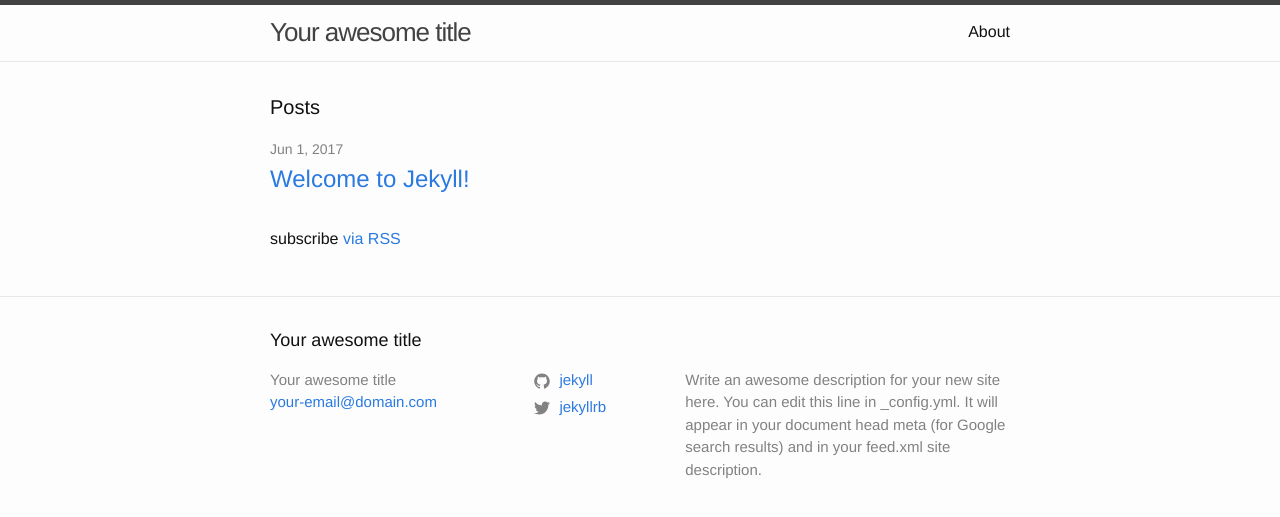
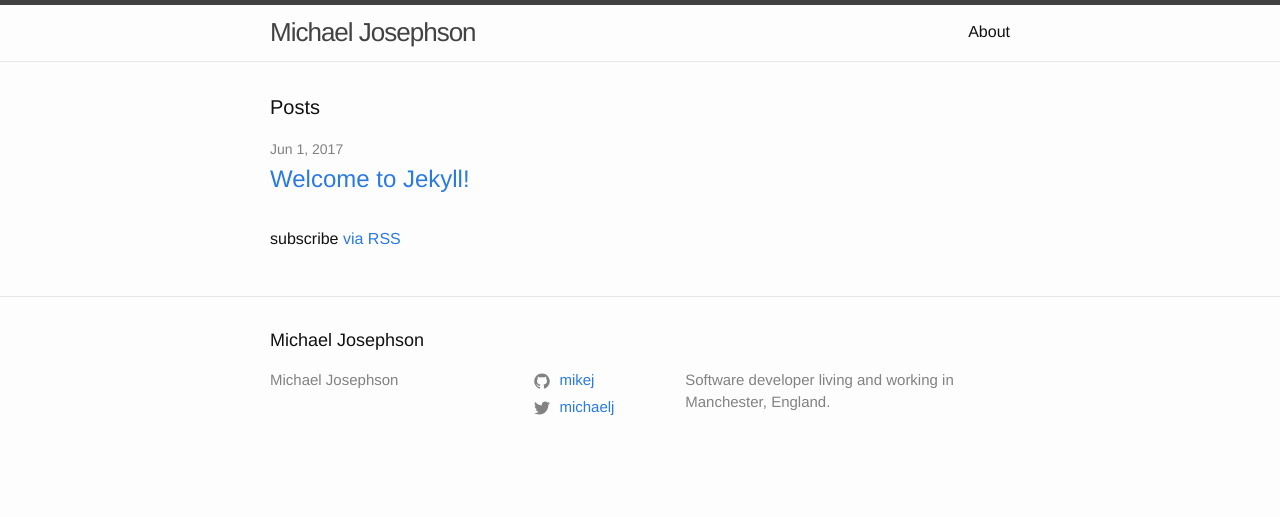
Before and after one commit to mikej/josephson.org-jekyll, a Jekyll site: the page built from index.md, in a window 1280 px wide. Shown: the top 517 px of the page. Built offline with Jekyll 4.4.1, drawn with Linux system fonts in a browser that asks for light colours.

Commit message:
set config values

```diff
--- a/_config.yml
+++ b/_config.yml
@@ -13,16 +13,14 @@
 # you will see them accessed via {{ site.title }}, {{ site.email }}, and so on.
 # You can create any custom variable you would like, and they will be accessible
 # in the templates via {{ site.myvariable }}.
-title: Your awesome title
-email: your-email@domain.com
+title: Michael Josephson
+# email: mike@josephson.org
 description: > # this means to ignore newlines until "baseurl:"
-  Write an awesome description for your new site here. You can edit this
-  line in _config.yml. It will appear in your document head meta (for
-  Google search results) and in your feed.xml site description.
+  Software developer living and working in Manchester, England.
 baseurl: "" # the subpath of your site, e.g. /blog
 url: "" # the base hostname & protocol for your site, e.g. http://example.com
-twitter_username: jekyllrb
-github_username:  jekyll
+twitter_username: michaelj
+github_username:  mikej
 
 # Build settings
 markdown: kramdown
```
